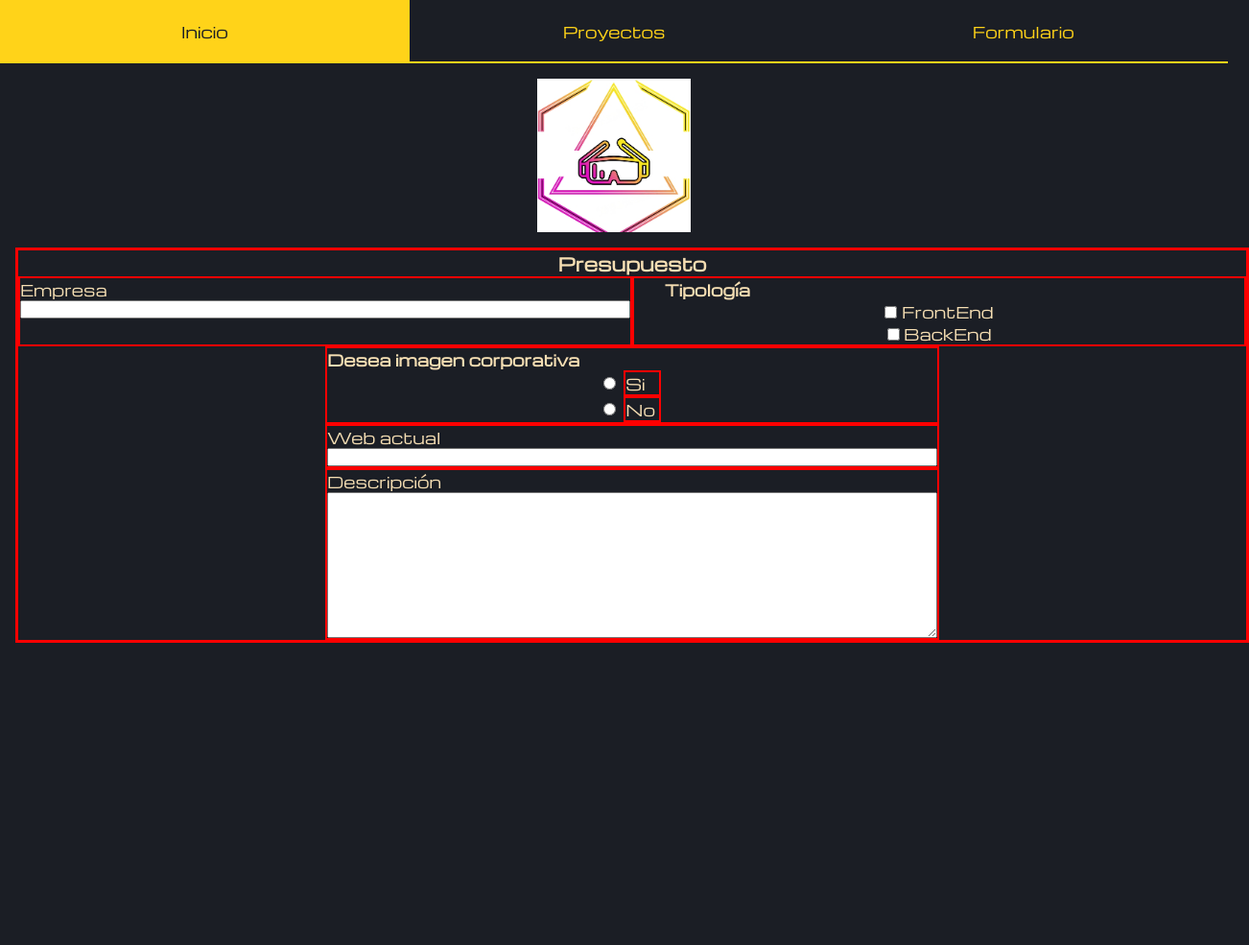
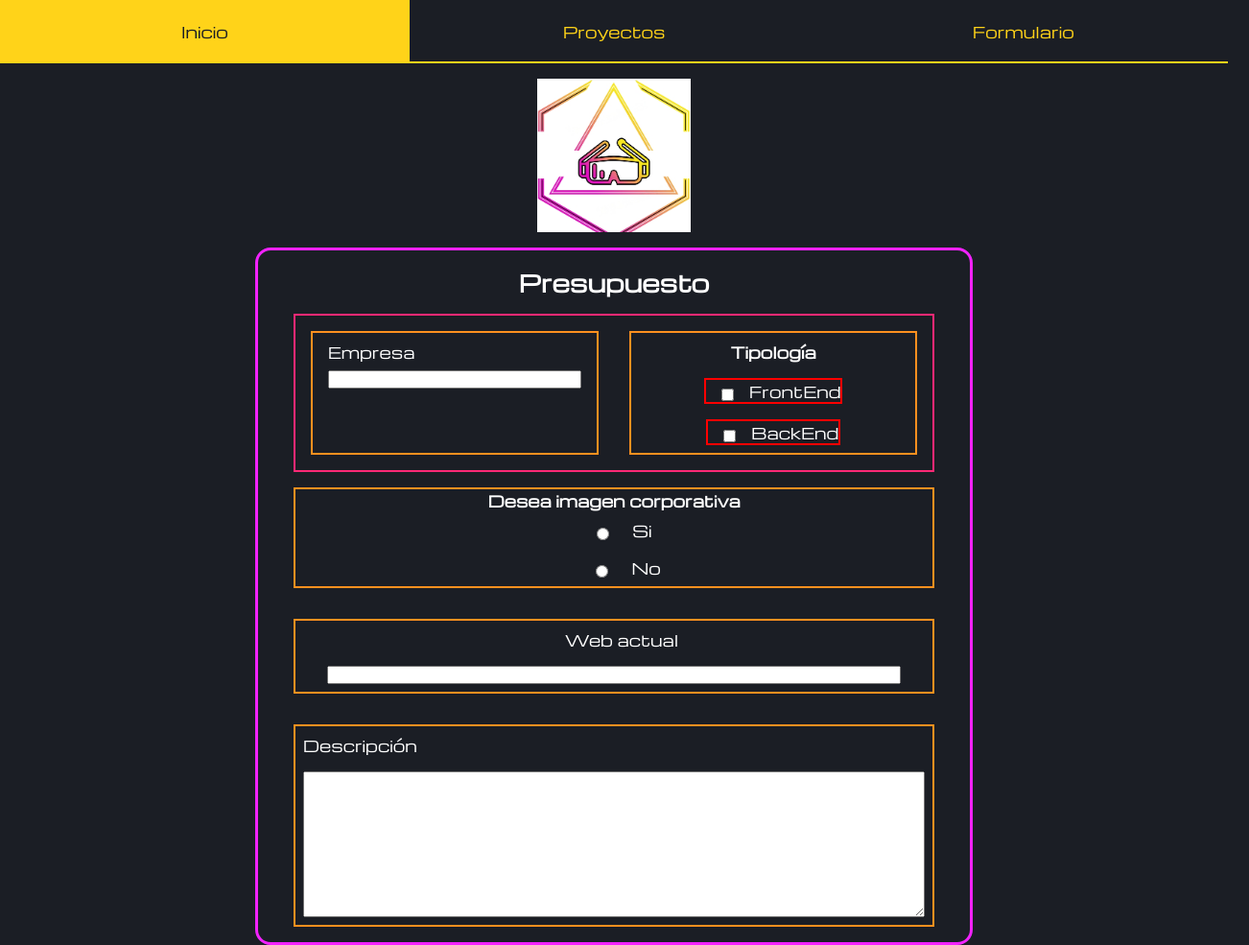
Before and after one commit to AcDant/Daniel-Portfolio, a plain HTML site: page formulario.html in a window 1280 px wide. Shown: the whole page at 96% size, 1302 px wide, since content can reach past the window. Before the commit the page ends 800 px from the top, so only its background shows below. Drawn offline with nearby package versions, Linux system fonts and the light colour scheme; a web font is replaced by a local one.

Commit message:
formulario

```diff
--- a/formulario.html
+++ b/formulario.html
@@ -84,8 +84,7 @@
         <form action="" class="formu-presu">
           <fieldset class="field">
             <!-- <legend>Presupuesto</legend> -->
-            <h3>Presupuesto</h3>
-
+            <h2>Presupuesto</h2>
             <div class="campos1">
               <div class="empresa">
                 <label for="empresa" id="emp-lab">Empresa</label>
@@ -103,8 +102,6 @@
                 </div>
               </div>
             </div>
-
-
 
             <div class="imagen-corpo">
               <h4 id="desea">Desea imagen corporativa</h4>
--- a/styles/formulariostyles.css
+++ b/styles/formulariostyles.css
@@ -39,41 +39,124 @@
   background-color: var(--primario);
 }
 
-.field{
+.contenido {
+  display: flex;
+  flex-direction: column;
+  /* margin: auto; */
+  align-items: center;
+}
+
+.formulario {
+  width: 60%;
+  border: solid var(--terciario) 3px;
+  border-radius: 1rem;
+}
+
+.field {
+  /* width: 100%; */
+
+
   display: flex;
   flex-direction: column;
   align-items: center;
-    color: wheat;
-    border: solid red;
+  color: white;
+
+
+  border: solid var(--quintinario) 3px;
+  border: none;
 }
 
-.campos1{
+.field h2 {
+  margin: 1rem 0rem;
+}
+
+.empresa,
+.tipo,
+.imagen-corpo,
+.web-actu,
+.text-presu {
+  display: flex;
+  flex-direction: column;
+  margin: 1rem;
+  width: 90%;
+  /* width: 40rem; */
+  border: solid red 2px;
+  border:solid 2px var(--secundario);
+}
+.campos1 {
   display: flex;
   justify-content: space-around;
+  width: 90%;
+  border: solid 2px fuchsia;
+  border:solid 2px var(--secundario);
 }
 
-.empresa, .tipo, .imagen-corpo, .web-actu, .text-presu{
-    display: flex;
-    flex-direction: column;
-    width: 40rem;
-    border: solid red 2px;
+.campos1 {
+    border: solid 2px var(--cuaternario);
 }
 
-.tipo{
+.empresa label,
+input {
+  margin: 0.5rem 1rem 0rem 1rem;
+}
+
+.tipo {
   align-items: center;
 }
 
-.tipo h4{
-    width: 90%;
+.tipo h4 {
+  margin: 0.5rem 0rem 0.5rem 0rem;
 }
 
-.imagen-corpo-in{
+.tipo div {
+  display: flex;
+  margin: 0.5rem 0rem 0.5rem 0rem;
+  /* width: 10rem; */
+  border: red solid 2px;
+}
+
+.imagen-corpo {
+  align-items: center;
+}
+
+.imagen-corpo-in {
   display: flex;
   justify-content: center;
+  margin: 0.5rem 0rem 0.5rem 0rem;
+  /* border: solid red 2px; */
 }
 
-.imagen-corpo-in label{
-    border: solid red 2px;
-    width: 2.4rem;
+.imagen-corpo-in label {
+  width: 20%;
   margin-left: 0.5rem;
+  /* border: solid red 2px; */
 }
+
+.web-actu{
+    display: flex;
+    flex-direction: column;
+    align-items: center;
+}
+
+.web-actu label{
+    margin: 0.5rem 0rem 0.5rem 1rem;
+}
+
+.web-actu input{
+    /* margin: 0; */
+    margin-bottom: 0.5rem;
+    width: 90%
+}
+
+.text-presu{
+    display: flex;
+    flex-direction: column;
+}
+
+.text-presu label{
+    margin: 0.5rem 0rem 0.5rem 0.5rem;
+}
+
+.text-presu textarea{
+    margin: 0.5rem 0.5rem 0.5rem 0.5rem;
+}
```
Lines whose indentation alone changed are shown as unchanged.
